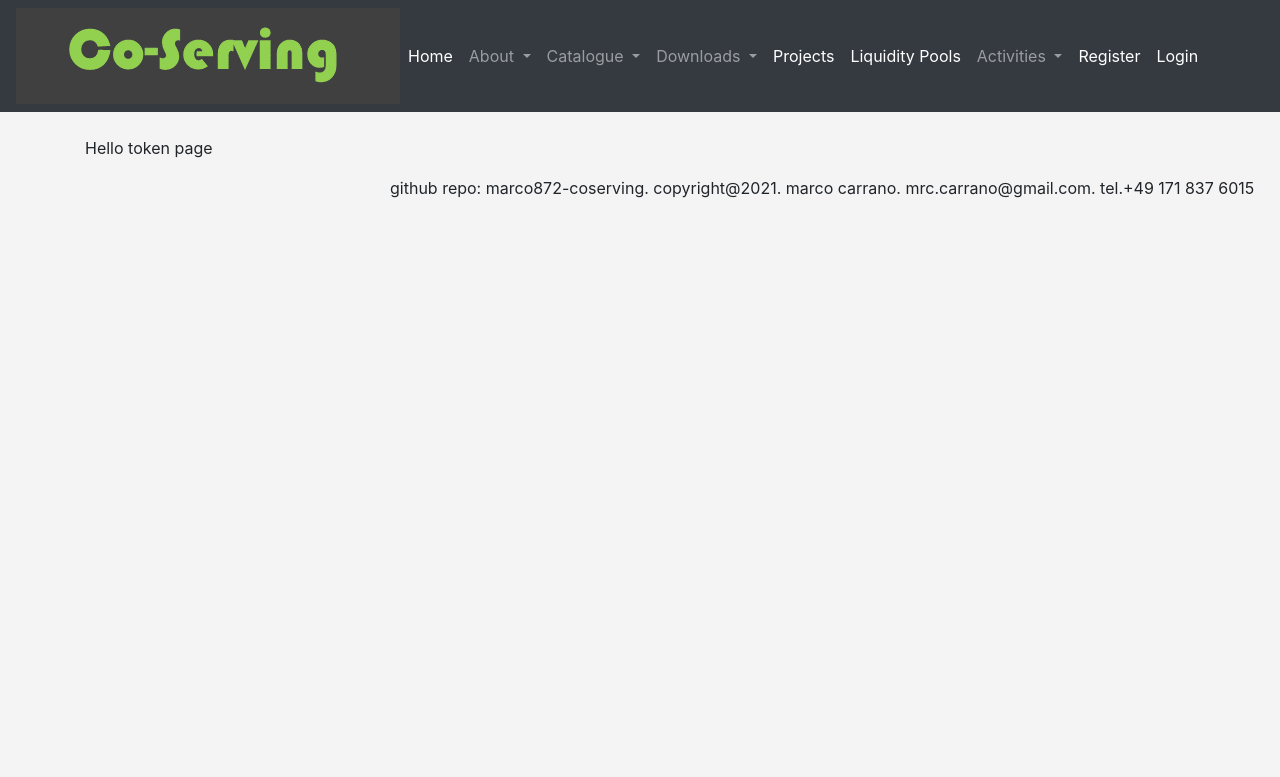
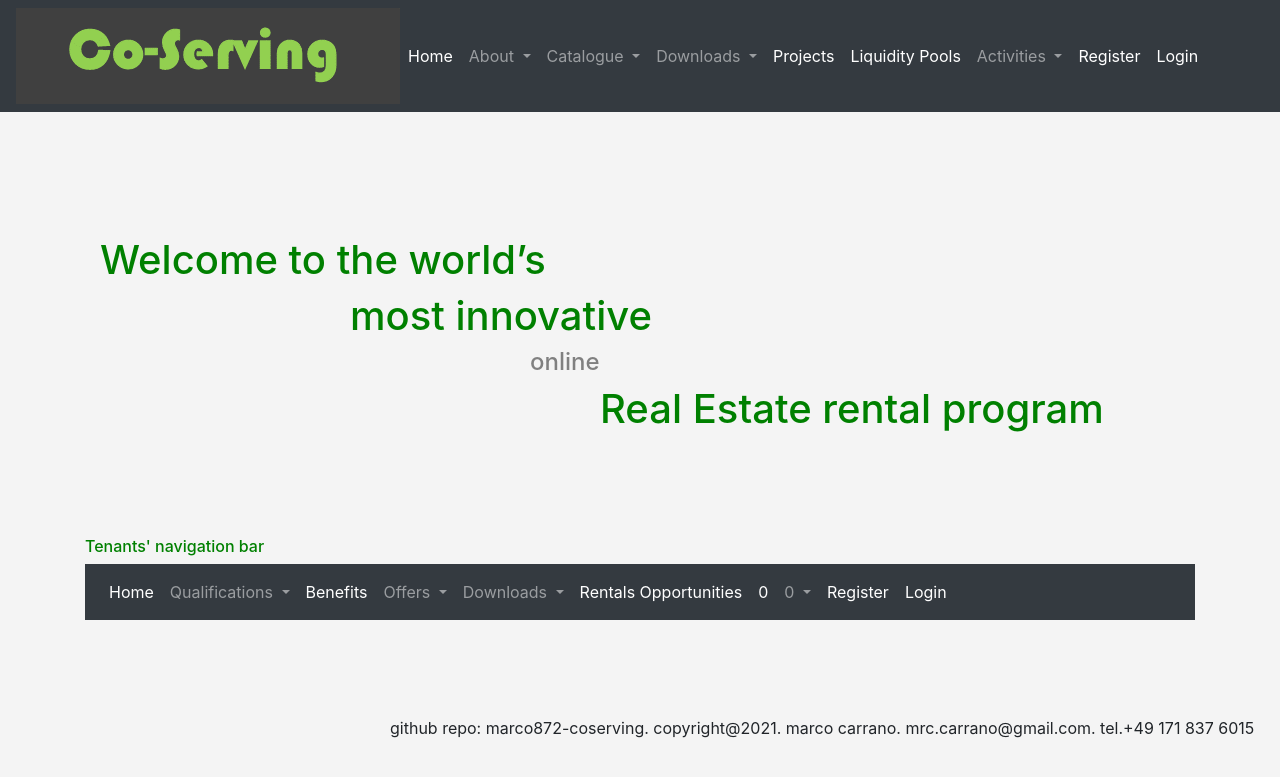
Before and after one commit to marco872/coserving, a Django app: page /token/ in a window 1280 px wide. Shown: the top 777 px of the page. Run offline with Django 3.2, Linux system fonts and the light colour scheme; some libraries are stand-ins or nearby versions.

Commit message:
tokenpage

```diff
--- a/co_servings/templates/co_servings/home.html
+++ b/co_servings/templates/co_servings/home.html
@@ -112,6 +112,12 @@ h5 {
                   <button class="button button4">Tenant click here  to find the apartment you deserve</button>
 
                 </a>
+
+
+
+
+
+
 <h6>co-serving's Token : </h6>
 
 
--- a/co_servings/templates/co_servings/token.html
+++ b/co_servings/templates/co_servings/token.html
@@ -1,9 +1,159 @@
 
 {% extends 'co_servings/main.html' %}
 {% load static %}
-{% block content %}
 
 
-<p>Hello token page</p>
+{% block content %}
+<style type="text/css">
+
+
+
+h5 {
+    color: gray;
+  }
+
+
+	h1, h6 {
+		color: green;
+	}
+
+	h4, h5, td {
+		color: gray;
+	}
+
+
+
+</style>
+
+
+
+
+
+
+
+	<div class="container">
+			<h1 style="margin-top:100px">Welcome to the world’s</h1>
+				<h1 style="margin-left: 250px">most innovative</h1>
+					<h4 style="margin-left: 430px">online </h4>
+					   <h1 style="margin-left: 500px"> Real Estate rental program</h1>
+ 	</div>
+
+
+
+<br>
+<br>
+<br>
+<br>
+
+
+
+
+<h6 style="margin-left: 0px">Tenants' navigation bar</h6>
+
+{% load static %}
+
+<nav class="navbar navbar-expand-lg navbar-dark bg-dark">
+
+  <div class="collapse navbar-collapse" id="navbarNav">
+    <ul class="navbar-nav">
+
+      <li class="nav-item active">
+        <a class="nav-link" href="{% url 'home' %}">Home</a>
+      </li>
+
+      <li class="nav-item dropdown">
+        <a class="nav-link dropdown-toggle" href="#" id="navbarDropdown" role="button" data-toggle="dropdown" aria-haspopup="true" aria-expanded="false">
+         Qualifications
+        </a>
+        <div class="dropdown-menu" aria-labelledby="navbarDropdown">
+          <a class="dropdown-item" href="{% url 'white' %}">Informations</a>
+
+          <a class="dropdown-item" href="{% url 'how' %}">Vaccine Protocol</a>
+
+        </div>
+
+         <li class="nav-item active">
+        <a class="nav-link" href="{% url 'projects' %}">Benefits</a>
+      </li
+      </li>
+
+       <li class="nav-item dropdown">
+        <a class="nav-link dropdown-toggle" href="#" id="navbarDropdown" role="button" data-toggle="dropdown" aria-haspopup="true" aria-expanded="false">
+
+        Offers
+        </a>
+        <div class="dropdown-menu" aria-labelledby="navbarDropdown">
+        <a class="dropdown-item" href="{% url 'buildings' %}">Guestroom</a>
+        <a class="dropdown-item" href="{% url 'stand' %}">Office</a>
+        <a class="dropdown-item" href="{% url 'stand' %}">Nursing</a>
+        <a class="dropdown-item" href="{% url 'stand' %}">Retail</a>
+        </div>
+      </li>
+
+
+      <li class="nav-item dropdown">
+        <a class="nav-link dropdown-toggle" href="#" id="navbarDropdown" role="button" data-toggle="dropdown" aria-haspopup="true" aria-expanded="false">
+
+        Downloads
+        </a>
+        <div class="dropdown-menu" aria-labelledby="navbarDropdown">
+          <a class="dropdown-item" href="{% url 'venue' %}">Long Term Contracts</a>
+          <a class="dropdown-item" href="{% url 'liquidity' %}">Smart Contract</a>
+
+        </div>
+      </li>
+
+
+
+
+      <li class="nav-item active">
+        <a class="nav-link" href="{% url 'projects' %}">Rentals Opportunities</a>
+      </li>
+
+      <li class="nav-item active">
+        <a class="nav-link" href="{% url 'liquiditypools' %}">0</a>
+      </li>
+
+      <li class="nav-item dropdown">
+        <a class="nav-link dropdown-toggle" href="#" id="navbarDropdown" role="button" data-toggle="dropdown" aria-haspopup="true" aria-expanded="false">
+
+         0
+        </a>
+        <div class="dropdown-menu" aria-labelledby="navbarDropdown">
+          <a class="dropdown-item" href="{% url 'development' %}">Development</a>
+          <a class="dropdown-item" href="{% url 'rental' %}">Overview</a>
+        </div>
+      </li>
+
+
+
+
+
+      {% if user.is_authenticated %}
+      <li class="nav-item active">
+        <a class="nav-link" href="{% url 'logout' %}">Logout</a>
+      </li>
+      {% else %}
+      <li class="nav-item active">
+        <a class="nav-link" href="{% url 'register_user' %}">Register</a>
+      </li>
+
+       <li class="nav-item active">
+        <a class="nav-link" href="{% url 'login' %}">Login</a>
+      </li>
+      {% endif %}
+
+    </ul>
+  </div>
+</nav>
+
+<br>
+<br>
+<br>
+<br>
+
+
+
+
 
 {% endblock %}
--- a/co_servings/templates/co_servings/white.html
+++ b/co_servings/templates/co_servings/white.html
@@ -46,9 +46,9 @@ projects for the community.</p><p> Tokens (FBM token) generate a retribution sys
 
 				<h5 style="color:blue;">TENANTS:</h5>
 				<hr>
-				<p>Tenants must accept the ThreeWay Contract rules in order to
-				qualify for the benefits offered by  Co-Serving projects.</p>
-				<p>ThreeWay Contract rules and benefits are available when clicking the
+				<p>Tenants must meet the minimum qualification in order to
+				have access to the benefits offered by  Co-Serving projects.</p>
+				<p>Qualification rules and benefits are available when clicking the
 				Co-Serving Token in the Home page. </p>
 
 
--- a/static/css/main.css
+++ b/static/css/main.css
@@ -4,7 +4,12 @@
 
 	}
 
-
+	#bg{
+    background-size: 1800px 900px;
+    background-repeat: no-repeat;
+    background-position: top;
+    background-attachment: fixed;
+	}
 
 	body{
 		background-color: #f4f4f4;
```
Also changed, not shown: static/images/tokenpage.png (added).
